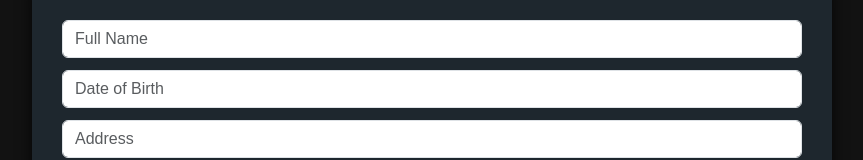
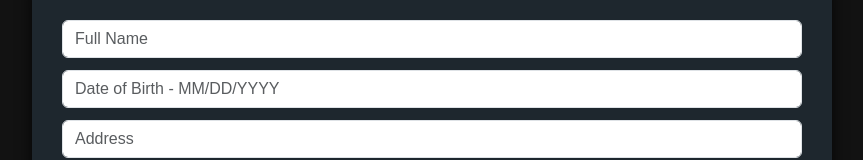
Before and after one commit to omkarbhope/Fireworks_AI, a plain HTML site: page frontend/index.html in a window 1280 px wide. Both pictures are taken after a click on the button "Continue". Shown: the part 255-415 px from the top of the page, without its empty margins (208-1071 px from the left). Drawn offline with nearby package versions, Linux system fonts and the light colour scheme.

Commit message:
Update index.html

```diff
--- a/frontend/index.html
+++ b/frontend/index.html
@@ -18,7 +18,7 @@
         <section id="user-details" class="hidden text-center">
             <form id="verification-form" aria-label="Identity Verification Form">
                 <input type="text" name="full_name" placeholder="Full Name" required class="form-control">
-                <input type="text" name="dob" placeholder="Date of Birth" required class="form-control">
+                <input type="text" name="dob" placeholder="Date of Birth - MM/DD/YYYY" required class="form-control">
                 <input type="text" name="address" placeholder="Address" required class="form-control">
                 <label for="document-upload" class="upload-label">Upload Identity Document:</label>
                 <input type="file" id="document-upload" name="document" accept="image/*" required class="form-control">
```
